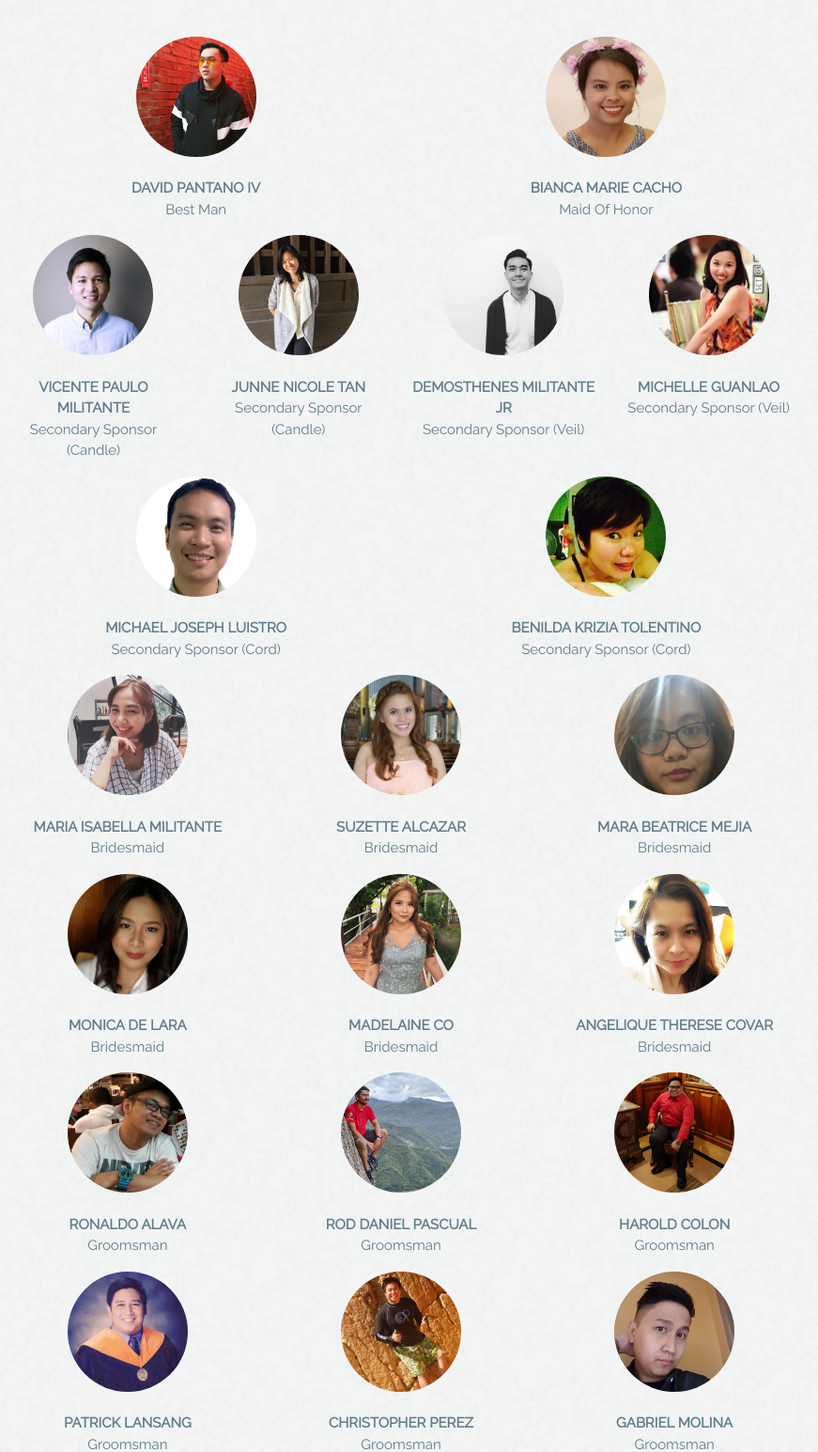
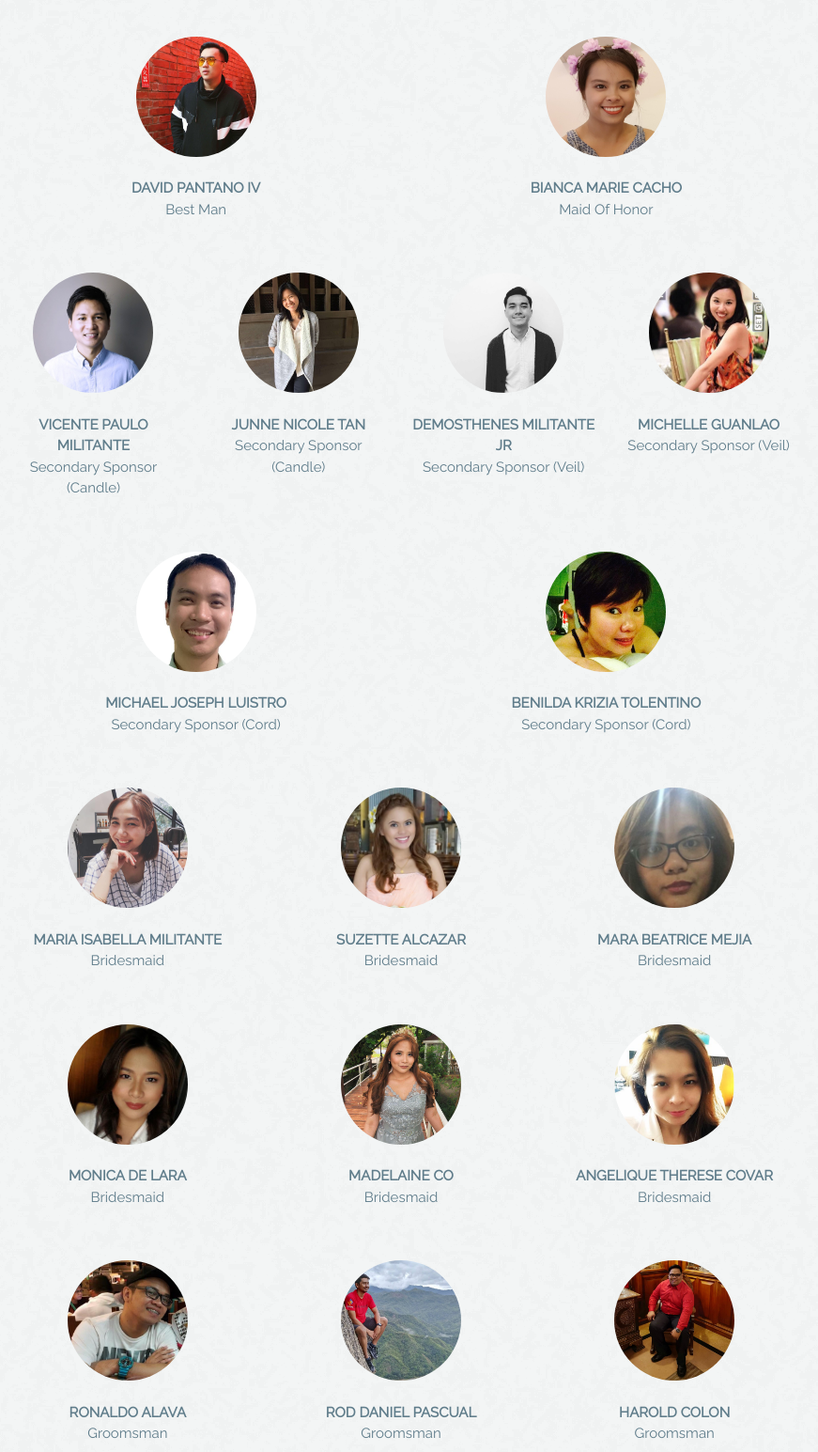
Before and after one commit to paulomilitante/ksw, a PHP site: page /wedding.html in a window 1280 px wide. Shown: the part 3489-5034 px from the top of the page at 94% size, without its empty margins (213-1084 px from the left). Run offline with PHP 8.4, Linux system fonts and the light colour scheme.

Commit message:
Fix image alignment entourage

```diff
--- a/assets/style.css
+++ b/assets/style.css
@@ -150,6 +150,10 @@ iframe {
   flex-wrap: wrap;
 }
 
+.entourage-box > div {
+  margin-bottom: 5vh;
+}
+
 #countdown {
 	padding-bottom: 10vh;
 }
```
